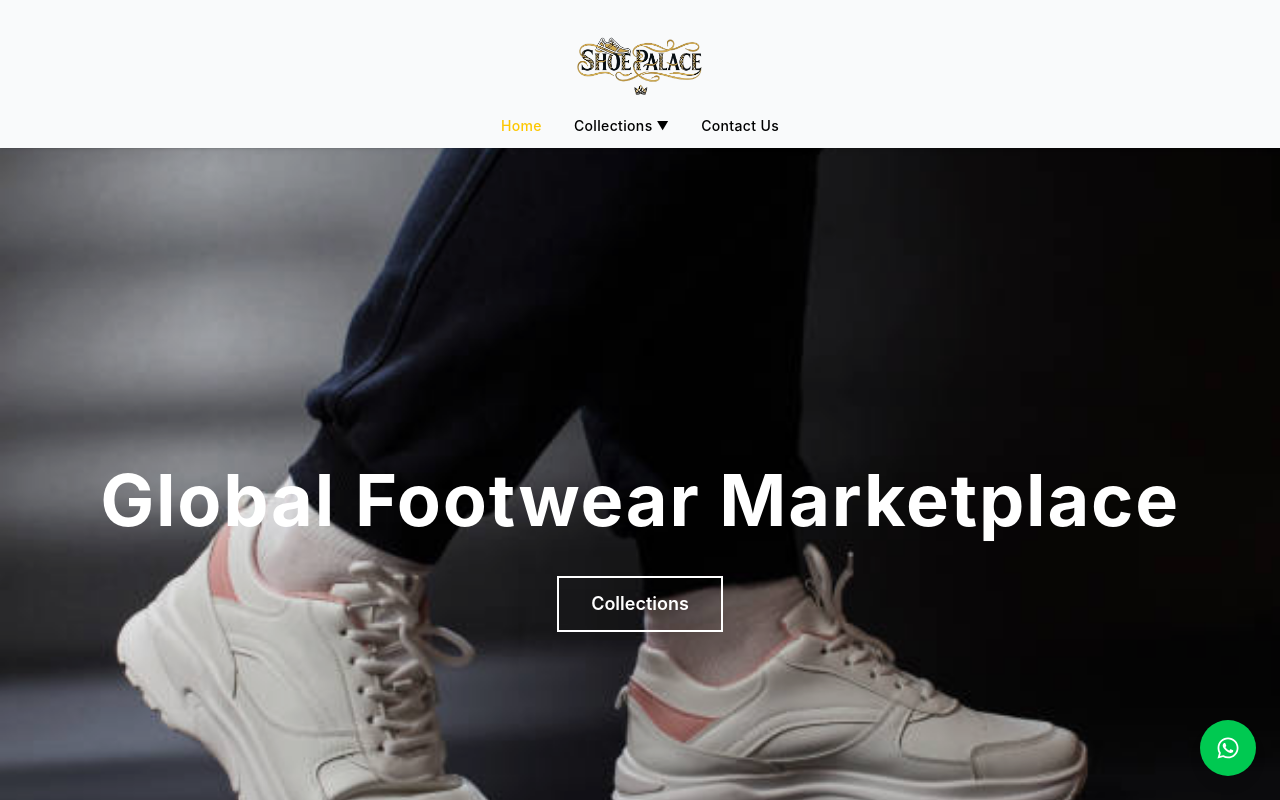
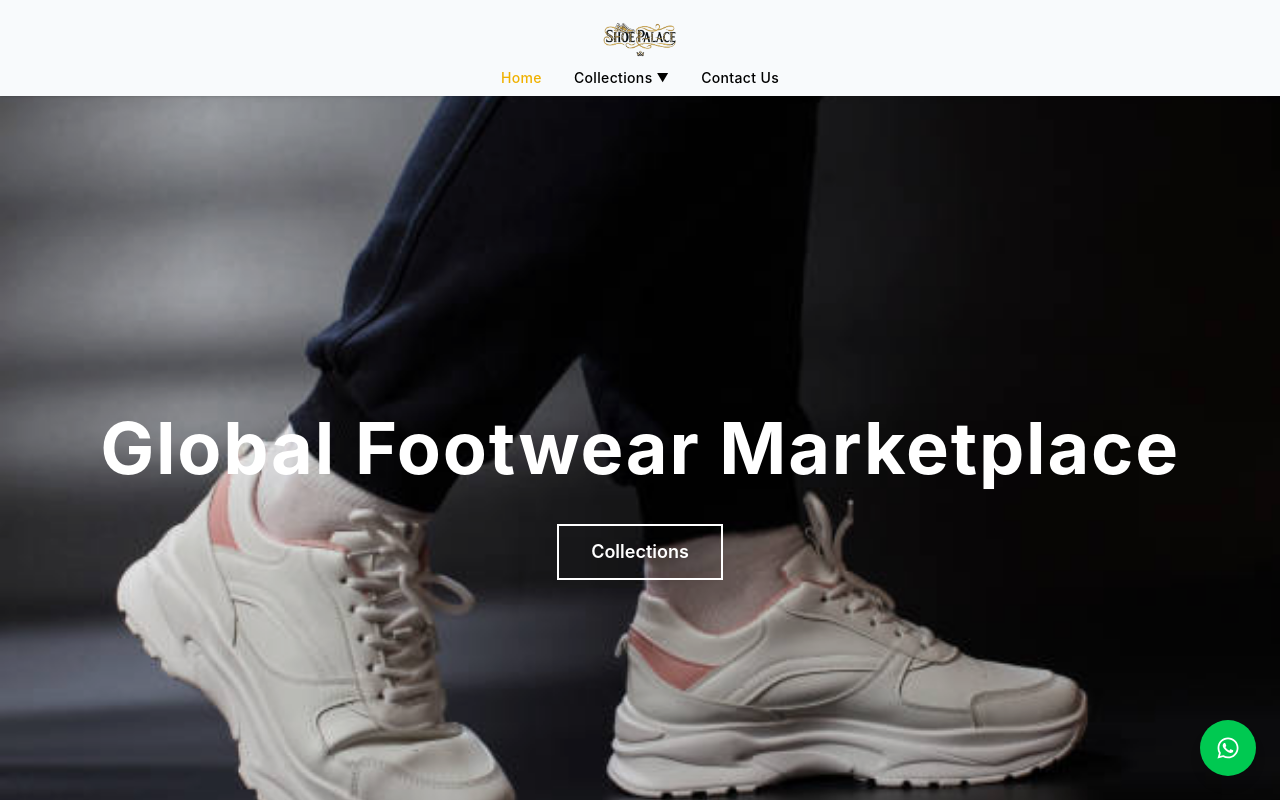
Before and after one commit to FrancisKarani14/shoepalace, a React (Vite) app: page / in a window 1280 px wide. Shown: the top 800 px of the page. Built offline with nearby package versions, Linux system fonts and the light colour scheme.

Commit message:
changes the size of Navbar

```diff
--- a/src/components/Navbar.jsx
+++ b/src/components/Navbar.jsx
@@ -1,57 +1,72 @@
 import { useState } from 'react'
 import { NavLink, useNavigate } from 'react-router-dom'
+import { FaBars, FaTimes } from 'react-icons/fa'
 
 export default function Navbar() {
   const [dropdownOpen, setDropdownOpen] = useState(false)
+  const [menuOpen, setMenuOpen] = useState(false)
   const navigate = useNavigate()
 
+  const goTo = (path) => {
+    navigate(path)
+    setDropdownOpen(false)
+    setMenuOpen(false)
+  }
+
+  const goToContact = () => {
+    setMenuOpen(false)
+    if (window.location.pathname !== '/') {
+      navigate('/')
+      setTimeout(() => document.getElementById('contact')?.scrollIntoView({ behavior: 'smooth' }), 300)
+    } else {
+      document.getElementById('contact')?.scrollIntoView({ behavior: 'smooth' })
+    }
+  }
+
   return (
-    <nav className="bg-[#F9FAFB] sticky top-0 z-50 w-full shadow-sm">
-      <div className="flex flex-col items-center py-3">
+    <nav className="bg-[#F8FAFC] sticky top-0 z-50 w-full shadow-sm">
+      <div className="flex flex-col items-center py-2">
 
-        {/* Logo */}
-        <NavLink to="/">
-          <img src="/LOGO2.png" alt="Shoe Palace" className="h-24 object-contain mb-2" />
-        </NavLink>
+        {/* Logo + hamburger row */}
+        <div className="w-full flex items-center justify-between px-6 md:justify-center">
+          <NavLink to="/">
+            <img src="/LOGO2.png" alt="Shoe Palace" className="h-14 object-contain" />
+          </NavLink>
 
-        {/* Nav Links */}
-        <ul className="flex items-center gap-8 text-sm font-medium tracking-wide">
+          {/* Hamburger — mobile only */}
+          <button
+            className="md:hidden text-black text-xl"
+            onClick={() => setMenuOpen(!menuOpen)}
+          >
+            {menuOpen ? <FaTimes /> : <FaBars />}
+          </button>
+        </div>
 
+        {/* Desktop Nav Links */}
+        <ul className="hidden md:flex items-center gap-8 text-sm font-medium tracking-wide mt-1">
           <li>
-            <NavLink
-              to="/"
-              className={({ isActive }) => isActive ? 'text-yellow-400' : 'text-black hover:text-yellow-400 transition-colors'}
-            >
+            <NavLink to="/" className={({ isActive }) => isActive ? 'text-yellow-500' : 'text-black hover:text-yellow-500 transition-colors'}>
               Home
             </NavLink>
           </li>
 
-          {/* Collections with dropdown */}
           <li className="relative">
             <button
               onClick={() => setDropdownOpen(!dropdownOpen)}
               onBlur={() => setTimeout(() => setDropdownOpen(false), 150)}
-              className="flex items-center gap-1 text-black hover:text-yellow-400 transition-colors cursor-pointer"
+              className="flex items-center gap-1 text-black hover:text-yellow-500 transition-colors cursor-pointer"
             >
               Collections
               <span className="text-xs">{dropdownOpen ? '▲' : '▼'}</span>
             </button>
 
             {dropdownOpen && (
-              <ul className="absolute top-full left-1/2 -translate-x-1/2 mt-2 bg-[#E3DFDE] border border-black/10 rounded w-36 text-center shadow-lg">
-                <li>
-                  <button
-                    className="block w-full px-4 py-2 text-black hover:bg-black/5 hover:text-yellow-400 transition-colors cursor-pointer"
-                    onMouseDown={() => { navigate('/collections'); setDropdownOpen(false) }}
-                  >
-                    All
-                  </button>
-                </li>
-                {['Men', 'Women', 'Unisex'].map((cat) => (
+              <ul className="absolute top-full left-1/2 -translate-x-1/2 mt-2 bg-[#F8FAFC] border border-black/10 rounded w-36 text-center shadow-lg">
+                {['All', 'Men', 'Women', 'Unisex'].map((cat) => (
                   <li key={cat}>
                     <button
-                      className="block w-full px-4 py-2 text-black hover:bg-black/5 hover:text-yellow-400 transition-colors cursor-pointer"
-                      onMouseDown={() => { navigate(`/collections/${cat.toLowerCase()}`); setDropdownOpen(false) }}
+                      className="block w-full px-4 py-2 text-black hover:bg-black/5 hover:text-yellow-500 transition-colors cursor-pointer text-sm"
+                      onMouseDown={() => goTo(cat === 'All' ? '/collections' : `/collections/${cat.toLowerCase()}`)}
                     >
                       {cat}
                     </button>
@@ -62,23 +77,48 @@ export default function Navbar() {
           </li>
 
           <li>
-            <button
-              onClick={() => {
-                if (window.location.pathname !== '/') {
-                  navigate('/')
-                  setTimeout(() => document.getElementById('contact')?.scrollIntoView({ behavior: 'smooth' }), 300)
-                } else {
-                  document.getElementById('contact')?.scrollIntoView({ behavior: 'smooth' })
-                }
-              }}
-              className="text-black hover:text-yellow-400 transition-colors cursor-pointer"
-            >
+            <button onClick={goToContact} className="text-black hover:text-yellow-500 transition-colors cursor-pointer">
               Contact Us
             </button>
           </li>
-
         </ul>
       </div>
+
+      {/* Mobile Menu */}
+      {menuOpen && (
+        <div className="md:hidden bg-[#F8FAFC] border-t border-black/10 px-6 py-4 flex flex-col gap-4 text-sm font-medium">
+          <NavLink to="/" onClick={() => setMenuOpen(false)} className={({ isActive }) => isActive ? 'text-yellow-500' : 'text-black'}>
+            Home
+          </NavLink>
+
+          <div>
+            <button
+              onClick={() => setDropdownOpen(!dropdownOpen)}
+              className="flex items-center gap-1 text-black w-full"
+            >
+              Collections <span className="text-xs">{dropdownOpen ? '▲' : '▼'}</span>
+            </button>
+            {dropdownOpen && (
+              <ul className="mt-2 flex flex-col gap-2 pl-4">
+                {['All', 'Men', 'Women', 'Unisex'].map((cat) => (
+                  <li key={cat}>
+                    <button
+                      className="text-black hover:text-yellow-500 transition-colors cursor-pointer"
+                      onClick={() => goTo(cat === 'All' ? '/collections' : `/collections/${cat.toLowerCase()}`)}
+                    >
+                      {cat}
+                    </button>
+                  </li>
+                ))}
+              </ul>
+            )}
+          </div>
+
+          <button onClick={goToContact} className="text-black text-left">
+            Contact Us
+          </button>
+        </div>
+      )}
     </nav>
   )
 }
```
